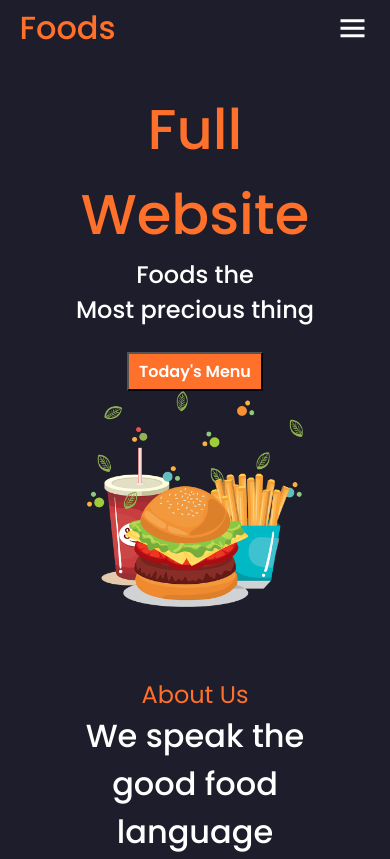
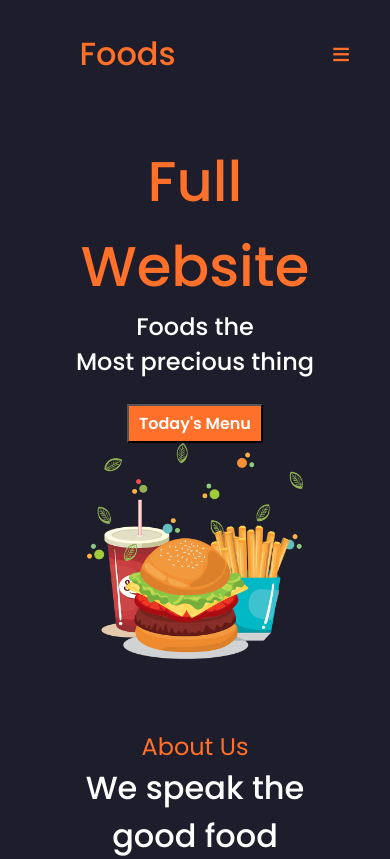
Before and after one commit to lipaocaspi/J1_WebPage, a plain HTML site: page index.html in a window 390 px wide. Shown: the top 859 px of the page. Drawn offline with nearby package versions, Linux system fonts and the light colour scheme.

Commit message:
feat: :sparkles: Add menu
Added menu and fixed styles

```diff
--- a/css/style.css
+++ b/css/style.css
@@ -21,6 +21,29 @@ p {
 .link {
     color: white;
     text-decoration: none;
+}
+
+.navegacion {
+    display: flex;
+    justify-content: space-between;
+    align-items: center;
+    height: 100px;
+    padding: 0px 20px;
+    padding-left: 60px;
+}
+
+.menuA {
+    text-decoration: none;
+    color: #fff;
+    font-weight: 500;
+    padding: 0px 30px;
+    transition: 0.4s;
+}
+
+.navTarget {
+    display: none;
+    cursor: pointer;
+    order: 1;
 }
 
 .section {
@@ -58,17 +81,6 @@ p {
     grid-template-columns: 1fr 40%;
 }
 
-.menuP {
-    display: grid;
-    grid-template-columns: repeat(5, 20%);
-    align-items: center;
-    justify-content: end;
-}
-
-.menuMobileOff {
-    display: none;
-}
-
 .rightHome {
     display: flex;
     align-items: center;
@@ -85,14 +97,10 @@ p {
 
 /* MENU */
 
-.menu {
-    margin: 8% 6% 8% 6%;
-}
-
 .list {
     display: grid;
     grid-template-columns: repeat(3, 1fr);
-    gap: 2%;
+    gap: 1%;
     place-items: center;
 }
 
@@ -102,9 +110,9 @@ p {
 
 .foodItem {
     background-color: #ffefe8;
-    padding: 8%;
+    padding: 7%;
     position: relative;
-    width: 70%;
+    width: 60%;
 }
 
 .foodIcon {
@@ -144,6 +152,11 @@ p {
     gap: 5%;
 }
 
+.iconContacts {
+    margin: 0% auto 0% auto;
+    padding: 0% 0% 20%;
+}
+
 .hrContact {
     width: 30%;
     border: 1px solid #ff702a;
@@ -153,6 +166,7 @@ p {
     display: grid;
     grid-template-columns: repeat(4, 20%);
     gap: 5%;
+
 }
 
 .contactLogos {
@@ -221,18 +235,35 @@ p {
 }
 
 @media (max-width : 840px) {
-    .menuH {
-        display: none;
+    .navTarget {
+        display: block;
+        color: #ff702a;
+        font-size: 2rem;
+        text-decoration: none;
     }
-    .menuMobileOn {
-        display: grid;
-        align-items: center;
-        justify-content: end;
+    .menuP {
+        position: fixed;
+        width: 100%;
+        height: 100vh;
+        background: #2c2b47;
+        left: 0;
+        top: 15%;
+        display: flex;
+        flex-direction: column;
+        text-align: center;
+        padding: 100px;
+        z-index: 1;
+        clip-path: circle(0% at top right);
+        transition: clip-path 0.4s;
     }
 
-    .menuIcon:hover{
-        color: #ff702a;
-        cursor: pointer;
+    .menuP:target{
+        clip-path: circle(150% at top right);
+    }
+
+    .menuP a {
+        display: block;
+        padding: 20px;
     }
 
     .down {
--- a/index.html
+++ b/index.html
@@ -9,29 +9,19 @@
 </head>
 <body>
     <div class="container">
-        <div class="header" id="home">
-            <p class="title font2 font500">Foods</p>
-            <div class="menuMobileOn menuMobileOff">
-                <i class='bx bx-menu bx-md menuIcon'></i>
-            </div>
-            <div class="menuP menuH">
-                <a class="link font500" href="#home">
-                    <p>Home</p>
-                </a>
-                <a class="link font500" href="#about">
-                    <p>About</p>
-                </a>
-                <a class="link font500" href="#menu">
-                    <p>Menu</p>
-                </a>
-                <a class="link font500" href="#service">
-                    <p>Service</p>
-                </a>
-                <a class="link font500" href="#contact">
-                    <p>Contact</p>
-                </a>
-            </div>
-        </div>
+        <header>
+            <nav class="navegacion">
+                <p class="title font2 font500">Foods</p>
+                <a href="#desp" class="navTarget">&#8801</a>
+                <div class="menuP" id="desp">
+                    <a href="#home" class="menuA">Home</a>
+                    <a href="#about" class="menuA">About</a>
+                    <a href="#menu" class="menuA">Menu</a>
+                    <a href="#service" class="menuA">Service</a>
+                    <a href="#contact" class="menuA">Contact</a>
+                </div>
+            </nav>
+        </header>
 
         <div class="section down">
             <div class="leftHome">
@@ -160,10 +150,10 @@
                     <p class="link font500">Privacy Policy</p>
                     <p class="link font500">Terms & Conditions</p>
                 </div>
-                <div>
+                <div class="iconContacts">
                     <p class="font13 font600">Contact Us</p>
                     <hr align="left" class="hrContact">
-                    <div class="contacts center">
+                    <div class="contacts">
                         <div class="contactLogos">
                             <i class='bx bx-envelope-open'></i>
                         </div>
```
Also changed, not shown: 1 other file.
